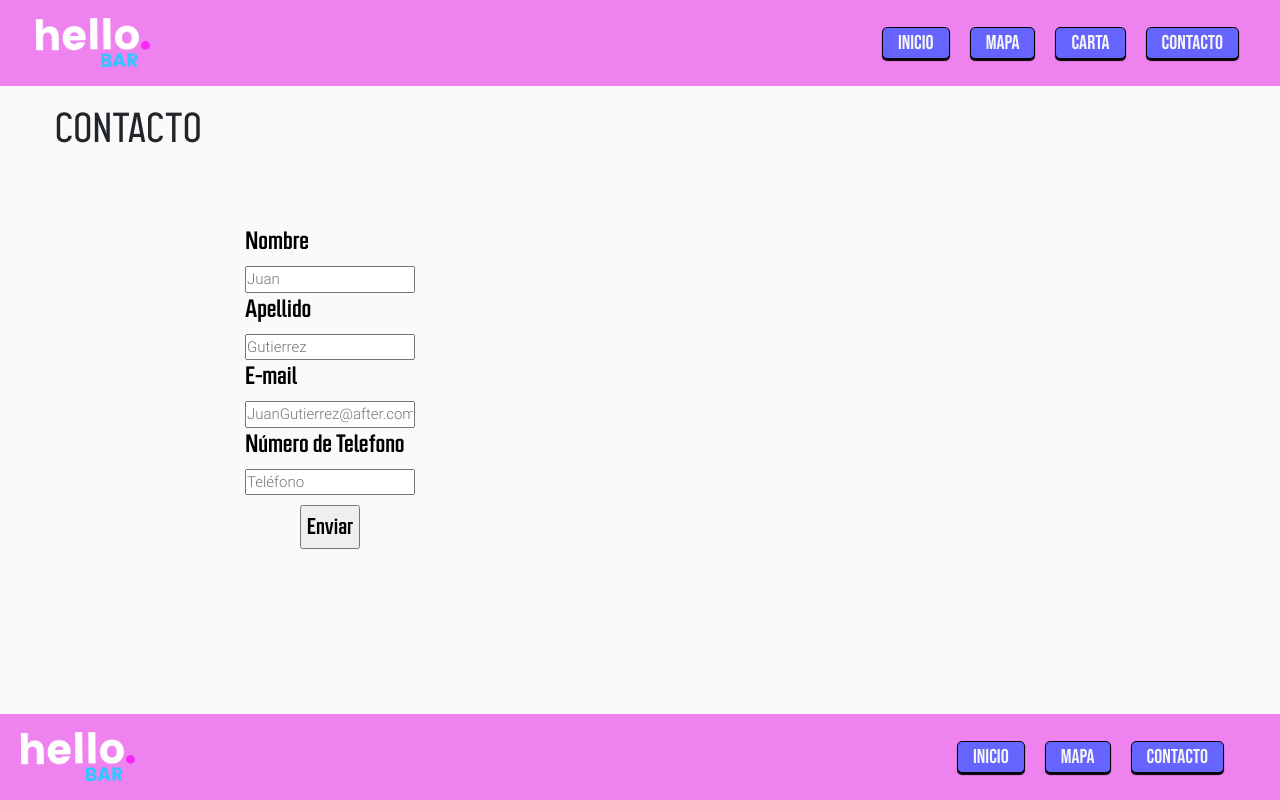
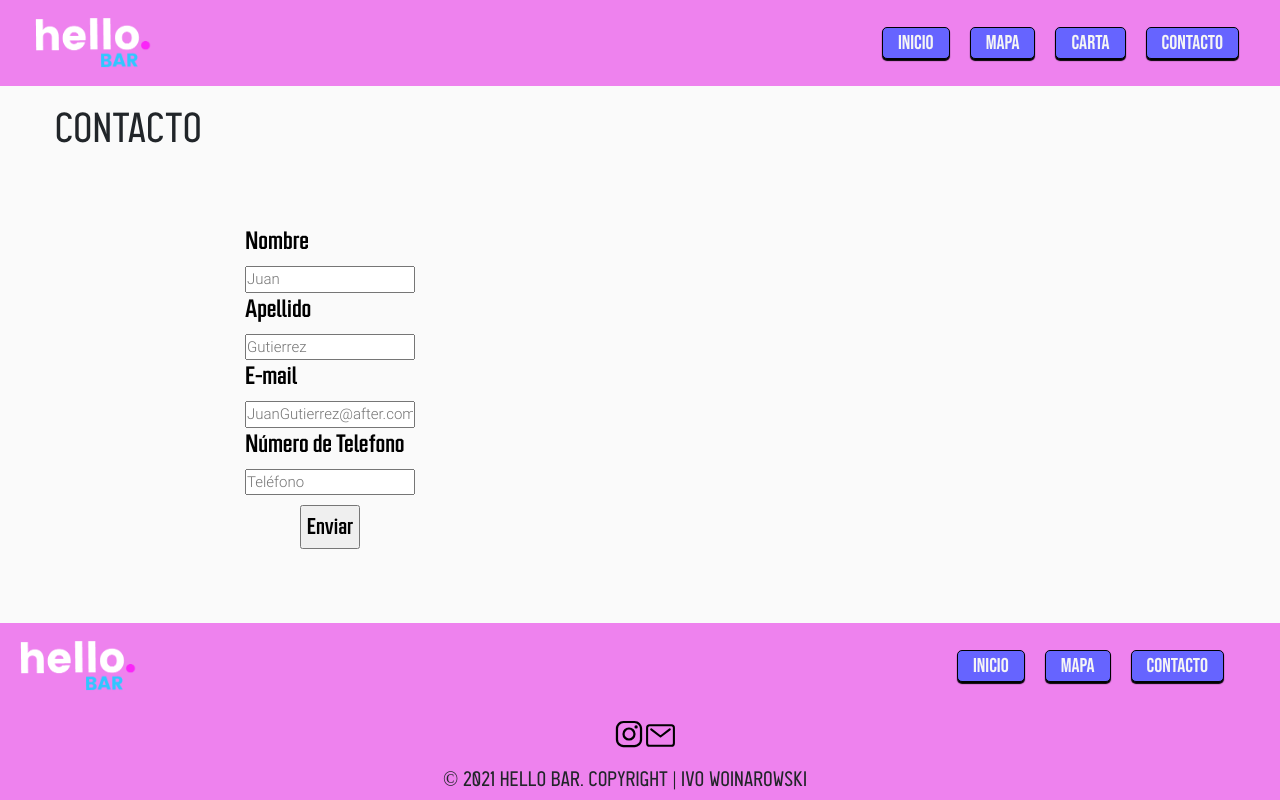
Before and after one commit to Ivo-w/hellobar, a website: page views/contacto.html in a window 1280 px wide. Drawn offline with nearby package versions, Linux system fonts and the light colour scheme.

Commit message:
Aplique el copy y redes a todas las paginas

```diff
--- a/views/contacto.html
+++ b/views/contacto.html
@@ -111,6 +111,15 @@
 					    </ul>
 				  </div>
 		</footer>
+		<div class="redes">
+			<div class="redesFlex ">
+				  <a target="_blank" href="https://www.instagram.com/404beer/?hl=es"><ion-icon class="ig" name="logo-instagram"></ion-icon></a>
+					<a  href="../views/contacto.html"><ion-icon class="mail"  name="mail-outline"></ion-icon></a>
+			</div>
+				<div class="derechos">
+					<h3 class="txtCopy">© 2021 hello Bar. Copyright | Ivo Woinarowski</h3>
+				</div>
+		</div>
 	</div>
 	</div>
 	</div>
@@ -122,5 +131,7 @@
     <script>
   		AOS.init();
 		</script>
+		<script type="module" src="https://unpkg.com/ionicons@5.5.2/dist/ionicons/ionicons.esm.js"></script>
+		<script nomodule src="https://unpkg.com/ionicons@5.5.2/dist/ionicons/ionicons.js"></script>
   </body>
 </html>
```
Also changed, not shown: index.html (+1 -1 lines), views/carta.html (+11 -0 lines), views/eventos.html (+11 -0 lines), views/mapa.html (+11 -0 lines), css/estilo.css (indentation only).
